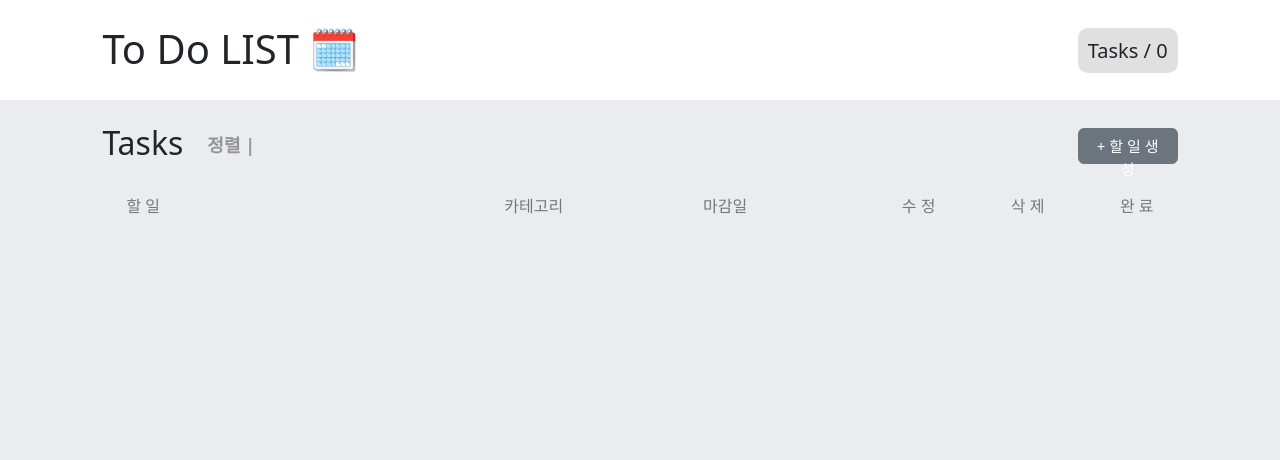
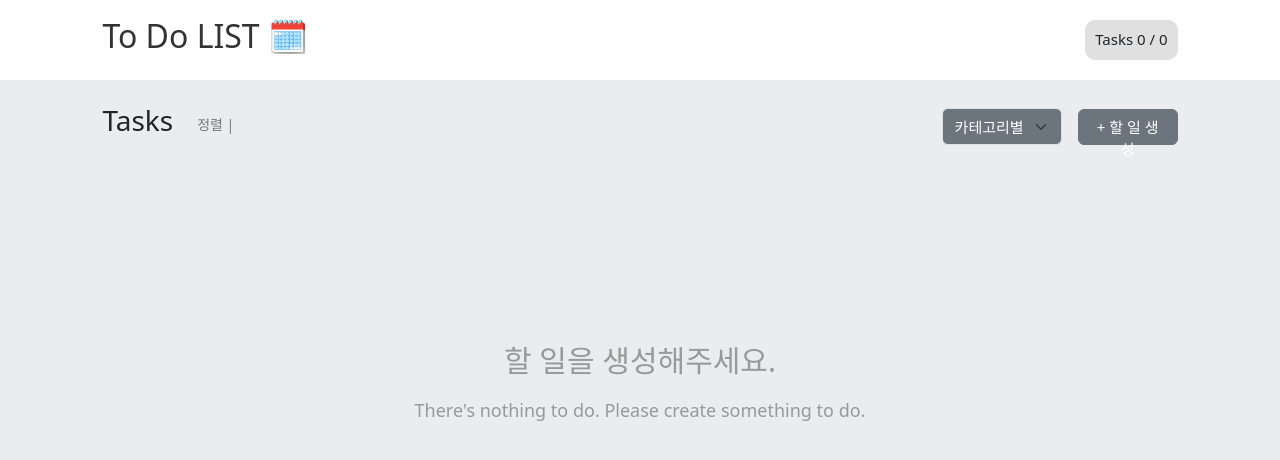
Before and after one commit to JeonggonCho/To_Do_LIST, a Django app: page /todos/ in a window 1280 px wide. Shown: the top 460 px of the page. Run offline with Django 3.2, Linux system fonts and the light colour scheme; data that the repository does not hold is empty.

Commit message:
make_todo_card

```diff
--- a/todos/models.py
+++ b/todos/models.py
@@ -5,7 +5,6 @@ class Todo(models.Model):
     title = models.CharField(max_length=80)
     content = models.TextField()
     completed = models.BooleanField(default=False)
-    priority = models.IntegerField(default=3)
     created_at = models.DateField(auto_now_add=True)
     deadline = models.DateField(null=True)
     category = models.CharField(max_length=10, null=True)
--- a/todos/templates/todos/!base.html
+++ b/todos/templates/todos/!base.html
@@ -6,16 +6,56 @@
   <meta name="viewport" content="width=device-width, initial-scale=1.0">
   <title>To Do List</title>
   <link href="https://cdn.jsdelivr.net/npm/bootstrap@5.3.0-alpha2/dist/css/bootstrap.min.css" rel="stylesheet" integrity="sha384-aFq/bzH65dt+w6FI2ooMVUpc+21e0SRygnTpmBvdBgSdnuTN7QbdgL+OapgHtvPp" crossorigin="anonymous">
+  <link rel="stylesheet" href="https://fonts.googleapis.com/css2?family=Material+Symbols+Outlined:opsz,wght,FILL,GRAD@20..48,100..700,0..1,-50..200" />
   <style>
     body {
+      position: relative;
       background-color: #ebecef;
       width: 100%;
+    }
+
+    a {
+      text-decoration: none;
+      color: #333333
+    }
+
+    .padding {
+      padding-right: 8%;
+      padding-left: 8%;
+    }
+
+    .margin {
+      margin-right: 8%;
+      margin-left: 8%;
+    }
+
+    .navbar {
+      background-color: white;
+      height: 80px;
+    }
+
+    .task-cnt {
+      height: 40px;
+      padding-top: 8px;
+      padding-right: 10px;
+      padding-left: 10px;
+      font-size: 15px;
+      border-radius: 10px;
+      background-color: #E0E0E0;
     }
     {% block style %}{% endblock style %}
   </style>
 </head>
 <body>
   <div class="container-fluid m-0 p-0" style="width: 100%;">
+      {% comment %} 네비게이션 바 {% endcomment %}
+      <div class="navbar d-flex justify-content-between padding">
+        <a href="{% url 'todos:index' %}"><h2>To Do LIST 🗓️</h2></a>
+        <div class='task-cnt'>
+            <span>Tasks</span>
+            <span>{{ todos_done }} / {{ todos_num }}</span>
+        </div>
+    </div>
     {% block body %}{% endblock body %}
   </div>
   <script src="https://cdn.jsdelivr.net/npm/bootstrap@5.3.0-alpha2/dist/js/bootstrap.bundle.min.js" integrity="sha384-qKXV1j0HvMUeCBQ+QVp7JcfGl760yU08IQ+GpUo5hlbpg51QRiuqHAJz8+BrxE/N" crossorigin="anonymous"></script>
--- a/todos/templates/todos/create.html
+++ b/todos/templates/todos/create.html
@@ -6,7 +6,8 @@
 
 
 {% block body %}
-    <h1>To Do 생성하기</h1>
+<div class="mt-4 padding">
+    <h3>할 일 생성하기</h3>
 
     <form action="{% url 'todos:create' %}" method='POST'>
         {% csrf_token %}
@@ -14,4 +15,5 @@
         <a class="btn btn-secondary mt-4" href="{% url 'todos:index' %}">뒤로가기</a>
         <button type="submit" class="btn btn-primary mt-4">생성하기</button>
     </form>
+</div>
 {% endblock body %}
--- a/todos/templates/todos/detail.html
+++ b/todos/templates/todos/detail.html
@@ -6,7 +6,8 @@
 
 
 {% block body %}
-<h1>{{ todo.title }}</h1>
+    <div class="mt-4 padding">
+        <h3>{{ todo.title }}</h3>
 
         <p>완료: {{ todo.completed }}</p>
         <p>카테고리: {{ todo.category }}</p>
@@ -16,5 +17,7 @@
         <p>내용 : {{ todo.content }}</p>
 
         <a class="btn btn-secondary" href="{% url 'todos:index' %}">뒤로가기</a>
+        <a class="btn btn-secondary" href="{% url 'todos:update' todo.pk %}">수정하기</a>
         <a class="btn btn-danger" href="{% url 'todos:delete' todo.pk %}">삭제하기</a>
+    </div>
 {% endblock body %}
--- a/todos/templates/todos/index.html
+++ b/todos/templates/todos/index.html
@@ -2,38 +2,7 @@
 
 
 {% block style %}
-.navbar {
-    background-color: white;
-    height: 100px;
-    padding: 0;
-}
-
-
-h1 {
-    margin-top: 30px;
-    font-size: 40px;
-    margin-top: 5px;
-}
-
-
-a {
-    text-decoration: none;
-    color: #333333
-}
-
-
-#task-cnt {
-    height: 45px;
-    padding-top: 8px;
-    padding-right: 10px;
-    padding-left: 10px;
-    font-size: 20px;
-    border-radius: 10px;
-    background-color: #E0E0E0;
-}
-
-
-#create-btn {
+.create-btn {
     height: 36px;
     width: 100px;
     margin-top: 4px;
@@ -41,78 +10,184 @@ a {
     padding-bottom: 3px;
 }
 
-
-.card {
-    height: 100px;
+.card-form {
+    height: 65px;
     border: none;
     background-color: white;
     border-radius: 10px;
 }
 
-
-.padding {
-    padding-right: 8%;
-    padding-left: 8%;
+.card-form:hover {
+    border: 0.2px solid gray;
+    box-shadow: 1px 1px 10px lightgray;
 }
 
-
-.margin {
-    margin-right: 8%;
-    margin-left: 8%;
+.cate-home {
+    height: 50px;
+    width: 6px;
+    background-color: #F1C0C0;
+    margin-right: 10px;
+    margin-left: 8px;
 }
 
+.cate-culture {
+    height: 50px;
+    width: 6px;
+    background-color: #E4F1C0;
+    margin-right: 10px;
+    margin-left: 8px;
+}
+
+.cate-work {
+    height: 50px;
+    width: 6px;
+    background-color: #C0CEF1;
+    margin-right: 10px;
+    margin-left: 8px;
+}
+
+.cate-study {
+    height: 50px;
+    width: 6px;
+    background-color: #F1E6C0;
+    margin-right: 10px;
+    margin-left: 8px;
+}
+
+.check-box {
+    width: 20px;
+    height: 20px;
+    margin-left: 20px;
+}
+
+.top-btn {
+    position: fixed;
+    bottom: 35px;
+    right: 35px;
+    width: 45px;
+    height: 45px;
+    background-color: #5C636A;
+    color: white;
+    border-radius: 20%;
+    text-align: center;
+    line-height: 55px;
+    z-index: 1000;
+}
+
+.select-box {
+    width: 120px;
+    height: 37px;
+    margin-top: 4px;
+    background-color: #6c757d;
+    color: white;
+    font-size: 15px;
+}
+
+.top-btn:active {
+    background-color: #444444;
+}
 
 .font-gray {
-    color: #949494;
-}
-
-
-.font-lightgray {
     color: #777777;
 }
 
+.font-lightgray {
+    color: #999999;
+}
 
 .font-18 {
     font-size: 18px;
+}
+
+.font-14 {
+    font-size: 14px;
+}
+
+.font-12 {
+    font-size: 12px;
+}
+
+.text-center {
+    text-align: center;
+}
+
+.nothing {
+    margin-top: 12rem;
+    font-size: 30px;
+    text-align: center;
 }
 {% endblock style %}
 
 
 {% block body %}
-    <div class="navbar d-flex justify-content-between padding">
-        <h1>To Do LIST 🗓️</h1>
-        <div id='task-cnt'>
-            <span>Tasks</span>
-            <span>/ {{ todos_num }}</span>
-        </div>
+    {% comment %} 정렬 및 카테고리, 생성버튼 {% endcomment %}
+    <div class="d-flex justify-content-between mt-4 padding align-items-center">
+        <h3>Tasks</h3>
+        <span class="font-gray font-14 ms-4 flex-grow-1">정렬 | </span>
+
+        <form action="{% url 'todos:category' %}" method='POST'>
+            {% csrf_token %}
+            <select class="form-select select-box" name='category' id='category'>
+                <option selected>카테고리별</option>
+                <option value="집안일">집안일</option>
+                <option value="문화생활">문화생활</option>
+                <option value="업무">업무</option>
+                <option value="자기계발">자기계발</option>
+            </select>
+        </form>
+        <a class='btn btn-secondary create-btn ms-3' href="{% url 'todos:create' %}">+ 할 일 생성</a>
     </div>
 
-    <div class="d-flex justify-content-between mt-4 padding">
-        <h2>Tasks</h2>
-        <span class="font-gray font-18 mt-2 ms-4 flex-grow-1"><b>정렬 | </b></span>
+    {% if todos %}
+        {% comment %} 할 일 카드 라벨 {% endcomment %}
+        <div class='d-flex justify-content-between mt-4 padding font-14'>
+            <span class="font-lightgray col-4 flex-grow-1 ms-4">할 일</span>
+            <span class="font-lightgray col-2 text-center">카테고리</span>
+            <span class="font-lightgray col-2 text-center">마감일</span>
+            <span class="font-lightgray col-1 text-center">수 정</span>
+            <span class="font-lightgray col-1 text-center">삭 제</span>
+            <span class="font-lightgray col-1 text-center">완 료</span>
+        </div>
 
-        <a class='btn btn-secondary' id='create-btn' href="{% url 'todos:create' %}">+ 할 일 생성</a>
+        {% comment %} 할 일 카드 {% endcomment %}
+        <div class='mb-5'>
+            {% for todo in todos %}
+                <div class="card-form d-flex align-items-center mt-3 margin">
+                    <div class='{% if todo.category == '집안일' %} cate-home {% elif todo.category == '문화생활' %} cate-culture {% elif todo.category == '업무' %} cate-work {% elif todo.category == '자기계발' %} cate-study
+                    {% endif %}'></div>
+                    <div class='d-flex row col-5'>
+                        <a href="{% url 'todos:detail' todo.pk %}" class='font-18'>{{ todo.title }}</a>
+                        <span class='font-12 font-lightgray'>{{ todo.created_at|date:'Y-m-d' }}</span>
+                    </div>
+                    <span class='col-2 text-center font-lightgray font-14'>{{ todo.category }}</span>
+                    <span class='col-2 text-center font-lightgray font-14'>{{ todo.deadline|date:'Y-m-d' }}</span>
+
+                    {% comment %} edit, delete, check {% endcomment %}
+                    <a href="{% url 'todos:update' todo.pk %}" class='col-1 text-center font-lightgray mt-1'>
+                        <span class="material-symbols-outlined">
+                            edit
+                        </span>
+                    </a>
+                    <a href="{% url 'todos:delete' todo.pk %}" class='col-1 text-center font-lightgray mt-1'>
+                        <span class="material-symbols-outlined">
+                            delete
+                        </span>
+                    </a>
+                    <input class="form-check-input check-box mt-0" type="checkbox" aria-label="Checkbox for following text input">
+                </div>
+            {% endfor %}
+
+            {% comment %} 위로가기 버튼 {% endcomment %}
+            <a href="#top" class='top-btn'>
+                <span class="material-symbols-outlined">
+                    arrow_upward
+                </span>
+            </a>
+        </div>
+    {% else %}
+    <div class='nothing'>
+        <span class='font-lightgray'>할 일을 생성해주세요.<br></span>
+        <span class='font-lightgray font-18'>There's nothing to do. Please create something to do.</span>
     </div>
-
-    <div class='d-flex justify-content-between mt-4 padding'>
-        <span class="font-lightgray col-4 ms-4">할 일</span>
-        <span class="font-lightgray col-2">카테고리</span>
-        <span class="font-lightgray col-2">마감일</span>
-        <span class="font-lightgray col-1">수 정</span>
-        <span class="font-lightgray col-1">삭 제</span>
-        <span class="font-lightgray me-4">완 료</span>
-    </div>
-
-    <div>
-    {% for todo in todos %}
-        <div class="card d-flex justify-content-between mt-3 margin">
-            <span class="col-4 ms-4"><a href="{% url 'todos:detail' todo.pk %}">{{ todo.title }}</a></span>
-            <span class="col-2">{{ todo.category }}</span>
-            <span class="col-2">{{ todo.deadline|date:'Y-m-d' }}</span>
-
-            <a href="{% url 'todos:update' todo.pk %}">수정하기</a>
-            <a href="{% url 'todos:delete' todo.pk %}">삭제하기</a>
-        </div>
-    </div>
-    {% endfor %}
+    {% endif %}
 {% endblock body %}
--- a/todos/templates/todos/update.html
+++ b/todos/templates/todos/update.html
@@ -6,7 +6,8 @@
 
 
 {% block body %}
-    <h1>To Do 수정하기</h1>
+    <div class="mt-4 padding">
+        <h3>수정하기</h3>
 
         <form action="{% url 'todos:update' todo.pk %}" method='POST'>
             {% csrf_token %}
@@ -14,4 +15,5 @@
             <button type="submit" class="btn btn-outline-primary mt-4">수정하기</button>
             <a class="btn btn-outline-primary mt-4" href="{% url 'todos:index' %}">뒤로가기</a>
         </form>
+    </div>
 {% endblock body %}
--- a/todos/urls.py
+++ b/todos/urls.py
@@ -10,4 +10,5 @@ urlpatterns = [
     # path('edit/<int:todo_pk/>', views.edit, name='edit'),
     path('update/<int:todo_pk>/', views.update, name='update'),
     path('delete/<int:todo_pk>/', views.delete, name='delete'),
+    path('category>/', views.category, name='category'),
 ]
--- a/todos/views.py
+++ b/todos/views.py
@@ -6,22 +6,30 @@ from .forms import TodoForm
 def index(request):
     todos = Todo.objects.all()
     todos_num = Todo.objects.all().count()
+    todos_done = Todo.objects.filter(completed=True).count()
     context ={
         'todos': todos,
-        'todos_num': todos_num
+        'todos_num': todos_num,
+        'todos_done': todos_done,
     }
     return render(request, 'todos/index.html', context)
 
 
 def detail(request, todo_pk):
     todo = Todo.objects.get(pk=todo_pk)
-    context = {
-        'todo': todo
+    todos_num = Todo.objects.all().count()
+    todos_done = Todo.objects.filter(completed=True).count()
+    context ={
+        'todo': todo,
+        'todos_num': todos_num,
+        'todos_done': todos_done,
     }
     return render(request, 'todos/detail.html', context)
 
 
 def create(request):
+    todos_num = Todo.objects.all().count()
+    todos_done = Todo.objects.filter(completed=True).count()
     if request.method == 'POST':
         form = TodoForm(request.POST)
         if form.is_valid():
@@ -31,11 +39,15 @@ def create(request):
         form = TodoForm()
     context = {
         'form': form,
+        'todos_num': todos_num,
+        'todos_done': todos_done,
     }
     return render(request, 'todos/create.html', context)
 
 
 def update(request, todo_pk):
+    todos_num = Todo.objects.all().count()
+    todos_done = Todo.objects.filter(completed=True).count()
     todo = Todo.objects.get(pk=todo_pk)
     if request.method == 'POST':
         form = TodoForm(request.POST, instance=todo)
@@ -45,8 +57,10 @@ def update(request, todo_pk):
     else:
         form = TodoForm(instance=todo)
     context = {
+        'form': form,
         'todo': todo,
-        'form': form,
+        'todos_num': todos_num,
+        'todos_done': todos_done,
     }
     return render(request, 'todos/update.html', context)
 
@@ -55,3 +69,11 @@ def delete(request, todo_pk):
     todo = Todo.objects.get(pk=todo_pk)
     todo.delete()
     return redirect('todos:index')
+
+
+def category(request, category):
+    category = Todo.objects.filter(category=request.POST)
+    context = {
+        'todos': category,
+    }
+    return render(request, 'todos/index.html', context)
```
Also changed, not shown: todos/forms.py (+0 -7 lines), todos/migrations/0001_initial.py, todos/migrations/0002_todo_category.py (deleted). Lines whose indentation alone changed are shown as unchanged.
